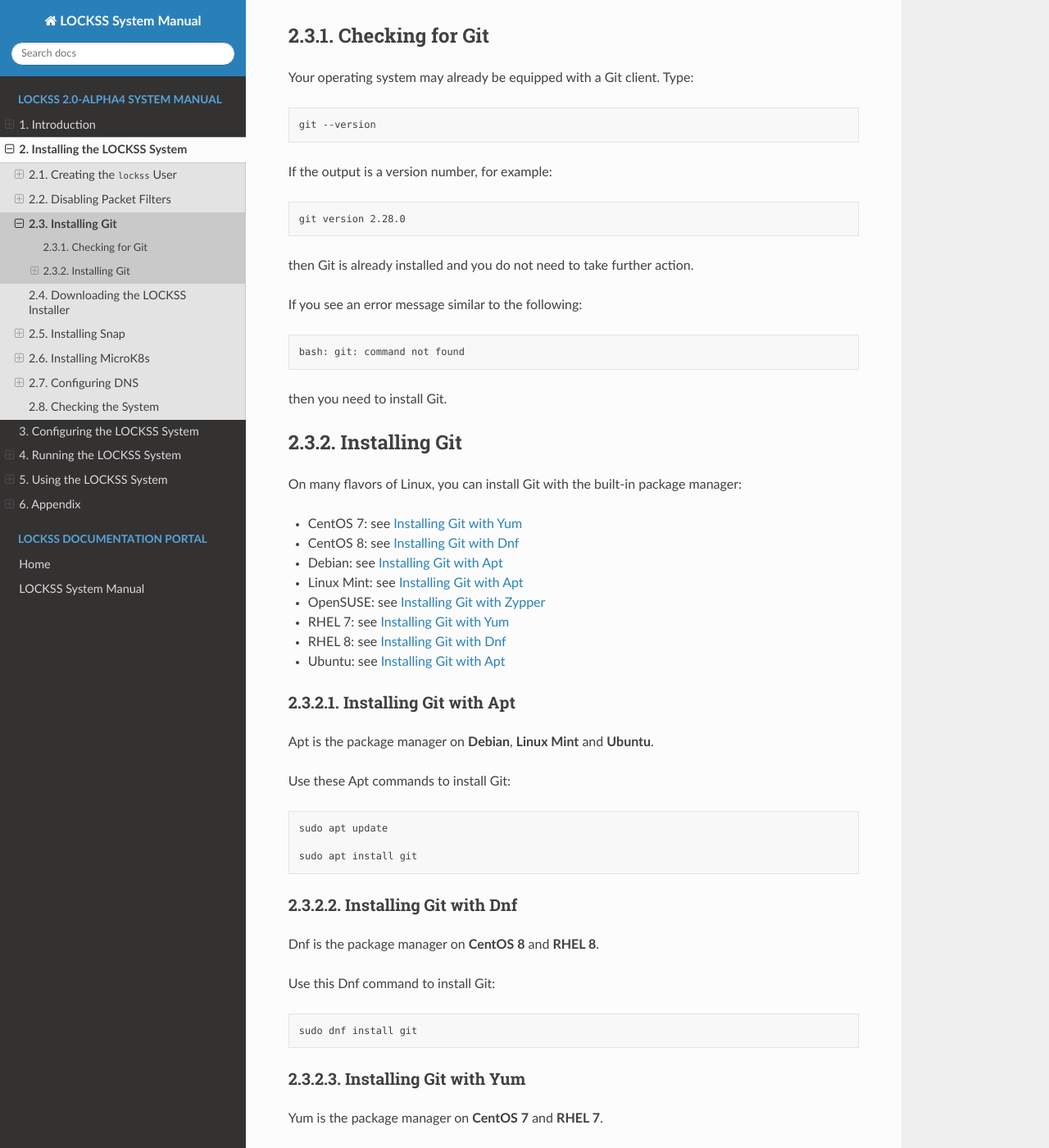
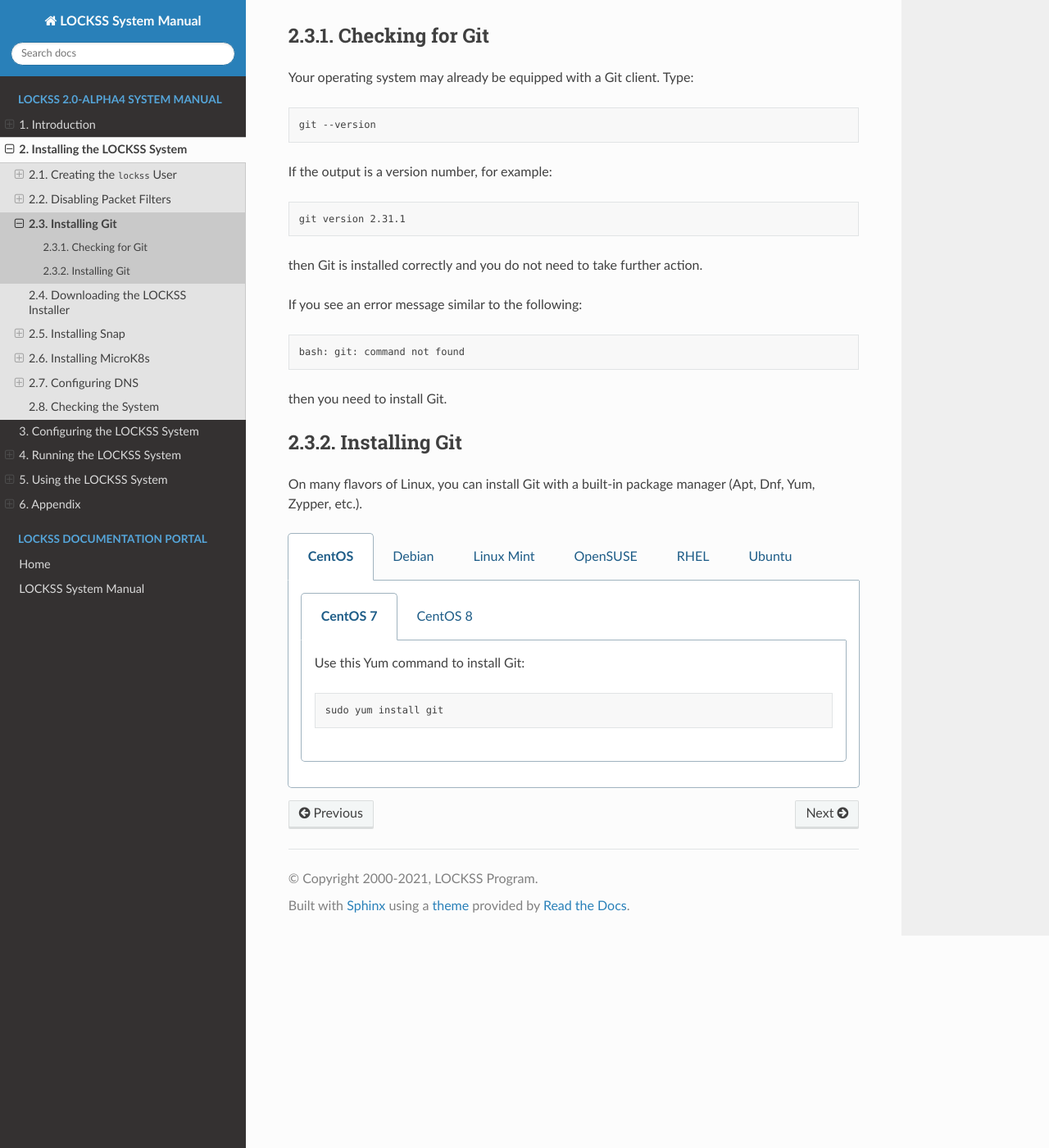
Before and after one commit to lockss/lockss-rtd-manual, a Sphinx documentation site: the page built from docs/installing/git.rst, in a window 1280 px wide and 1400 px high, scrolled down 276 px. Shown: the whole window at 82% size. Built offline with Sphinx 7.4.7 and the Read the Docs theme 2.0.0, drawn with Linux system fonts in a browser that asks for light colours; some of the changed text lies outside the part shown.

Commit message:
Example of using sphinx-tabs to improve the flow of the Git install instructions.

```diff
--- /dev/null
+++ b/docs/installing/git-apt.rst
@@ -0,0 +1,7 @@
+Use these Apt commands to install Git:
+
+.. code-block:: shell
+
+   sudo apt update
+
+   sudo apt install git
--- /dev/null
+++ b/docs/installing/git-dnf.rst
@@ -0,0 +1,5 @@
+Use this Dnf command to install Git:
+
+.. code-block:: shell
+
+   sudo dnf install git
--- /dev/null
+++ b/docs/installing/git-yum.rst
@@ -0,0 +1,5 @@
+Use this Yum command to install Git:
+
+.. code-block:: shell
+
+   sudo yum install git
--- /dev/null
+++ b/docs/installing/git-zypper.rst
@@ -0,0 +1,7 @@
+Use these Zypper commands to install Git:
+
+.. code-block:: shell
+
+   sudo zypper refresh
+
+   sudo zypper install git
--- a/docs/installing/git.rst
+++ b/docs/installing/git.rst
@@ -4,7 +4,7 @@ Installing Git
 
 `Git <https://git-scm.com/>`_ is a version control system, used to interact with code repositories.
 
-The LOCKSS Installer is available from `GitHub <https://github.com>`_, and you will need a Git client to download it.
+The `LOCKSS Installer <https://github.com/lockss/lockss-installer>`_ is available from `GitHub <https://github.com>`_, and you will need a Git client to download it.
 
 ----------------
 Checking for Git
@@ -20,9 +20,9 @@ If the output is a version number, for example:
 
 .. code-block:: text
 
-   git version 2.28.0
+   git version 2.31.1
 
-then Git is already installed and you do not need to take further action.
+then Git is installed correctly and you do not need to take further action.
 
 If you see an error message similar to the following:
 
@@ -36,69 +36,46 @@ then you need to install Git.
 Installing Git
 --------------
 
-On many flavors of Linux, you can install Git with the built-in package manager:
+On many flavors of Linux, you can install Git with a built-in package manager (Apt, Dnf, Yum, Zypper, etc.).
 
-*  CentOS 7: see :ref:`git-yum`
-*  CentOS 8: see :ref:`git-dnf`
-*  Debian: see :ref:`git-apt`
-*  Linux Mint: see :ref:`git-apt`
-*  OpenSUSE: see :ref:`git-zypper`
-*  RHEL 7: see :ref:`git-yum`
-*  RHEL 8: see :ref:`git-dnf`
-*  Ubuntu: see :ref:`git-apt`
+.. tabs::
 
-.. _git-apt:
+   .. group-tab:: CentOS
 
-Installing Git with Apt
-=======================
+      .. tabs::
 
-Apt is the package manager on **Debian**, **Linux Mint** and **Ubuntu**.
+         .. group-tab:: CentOS 7
 
-Use these Apt commands to install Git:
+            .. include:: git-yum.rst
 
-.. code-block:: shell
+         .. group-tab:: CentOS 8
 
-   sudo apt update
+            .. include:: git-dnf.rst
 
-   sudo apt install git
+   .. group-tab:: Debian
 
-.. _git-dnf:
+      .. include:: git-apt.rst
 
-Installing Git with Dnf
-=======================
+   .. group-tab:: Linux Mint
 
-Dnf is the package manager on **CentOS 8** and **RHEL 8**.
+      .. include:: git-apt.rst
 
-Use this Dnf command to install Git:
+   .. group-tab:: OpenSUSE
 
-.. code-block:: shell
+      .. include:: git-zypper.rst
 
-   sudo dnf install git
+   .. group-tab:: RHEL
 
-.. _git-yum:
+      .. tabs::
 
-Installing Git with Yum
-=======================
+         .. group-tab:: RHEL 7
 
-Yum is the package manager on **CentOS 7** and **RHEL 7**.
+            .. include:: git-yum.rst
 
-Use this Yum commands to install Git:
+         .. group-tab:: RHEL 8
 
-.. code-block:: shell
+            .. include:: git-dnf.rst
 
-   sudo yum install git
+   .. group-tab:: Ubuntu
 
-.. _git-zypper:
-
-Installing Git with Zypper
-==========================
-
-Zypper is the package manager on **OpenSUSE**.
-
-Use these Zypper commands to install Git:
-
-.. code-block:: shell
-
-   sudo zypper refresh
-
-   sudo zypper install git
+      .. include:: git-apt.rst
```
